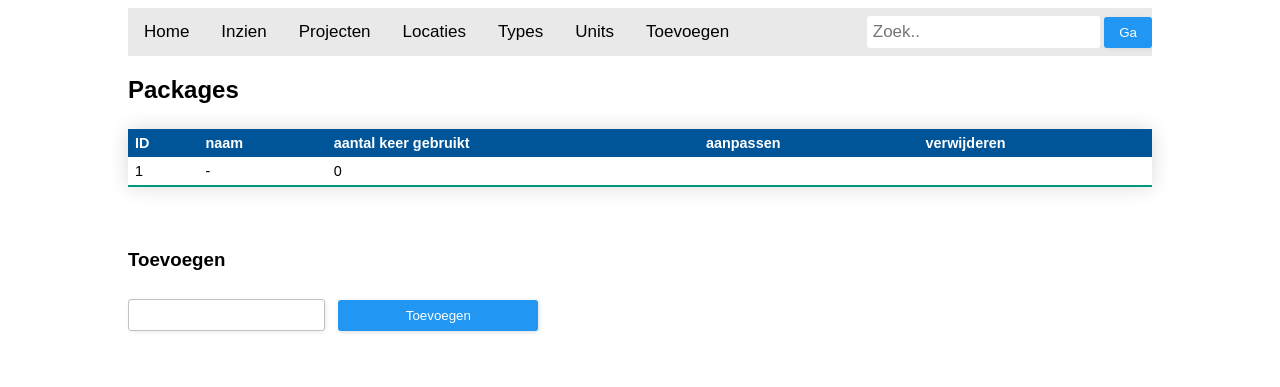
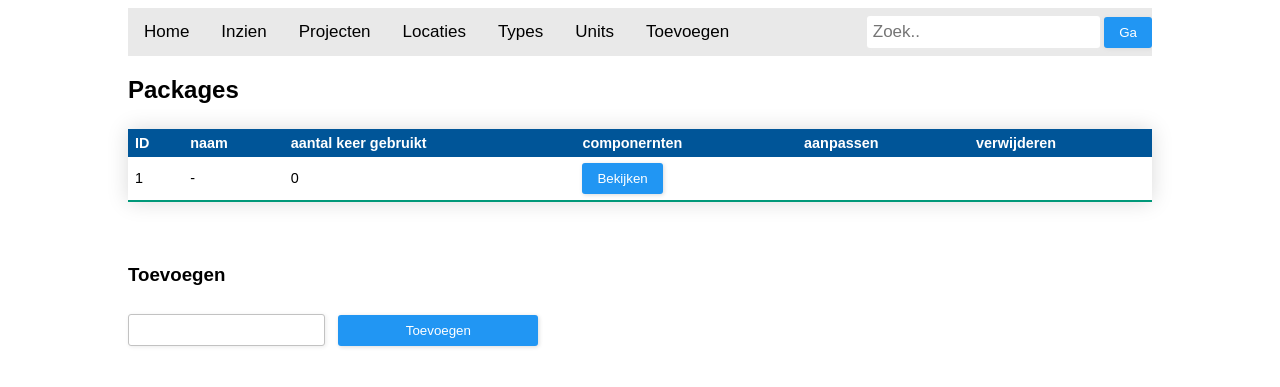
Before and after one commit to jeroenweij/partsDb, a PHP site: page /packages.php in a window 1280 px wide. Shown: the top 387 px of the page. Run offline with PHP 8.4, Linux system fonts and the light colour scheme; data comes from the database, SQL or seed files in the repository; tables that the repository leaves empty hold one stand-in row (values such as "Sample post").

Commit message:
Add view button in table edit

```diff
--- a/tableEdit.php
+++ b/tableEdit.php
@@ -60,6 +60,7 @@ if ($result && $result->num_rows > 0) {
             <th>ID</th>
             <th>naam</th>
             <th>aantal keer gebruikt</th>
+            <th>componernten</th>
             <th>aanpassen</th>
             <th>verwijderen</th>
         </tr>
@@ -71,6 +72,11 @@ if ($result && $result->num_rows > 0) {
             echo("        <td>" . $row["id"] . "</td>\n");
             echo("        <td>" . $row["name"] . "</td>\n");
             echo("        <td>" . $row["ref"] . "</td>\n");
+
+            echo("<td><form action=\"list.php\" method=\"post\">\n");
+            echo("<input type=\"hidden\" name=\"view-$table\" value=\"" . $row["id"] . "\">\n");
+            echo("<input type=\"submit\" value=\"Bekijken\" />\n");
+            echo("</form></td>\n");
 
             if ($row["id"] > 1 || $table == "projects") {
                 echo("<td><form action=\"$topfile\" method=\"post\">\n");
```
